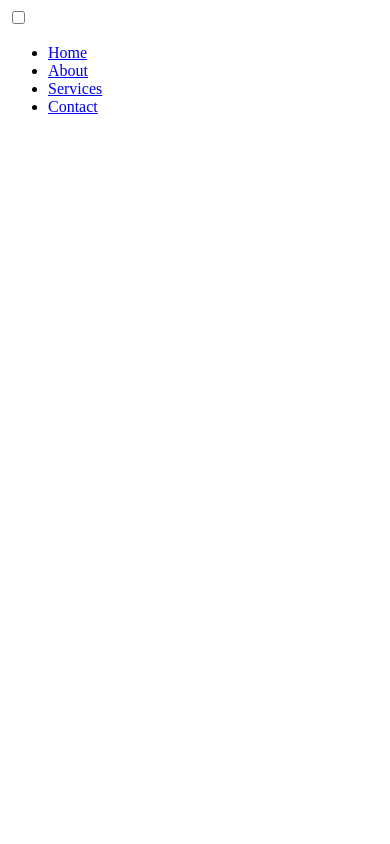
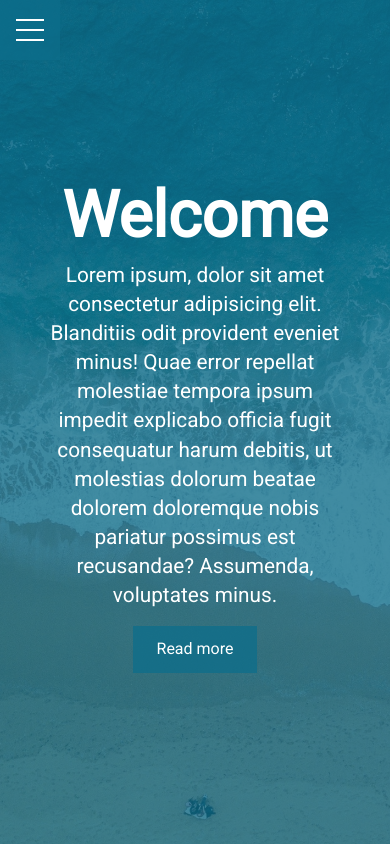
Before and after one commit to marceautassin/HTML-CSS, a plain HTML site: page Hamburger_overlay_menu/index.html in a window 390 px wide. Drawn offline with Linux system fonts and the light colour scheme.

Commit message:
Hamburger menu full CSS done

```diff
--- a/Hamburger_overlay_menu/css/menu.css
+++ b/Hamburger_overlay_menu/css/menu.css
@@ -0,0 +1,156 @@
+.menu-wrap {
+  position: fixed;
+  top: 0;
+  left: 0;
+  z-index: 1;
+}
+
+.menu-wrap .toggler {
+  position: absolute;
+  top: 0;
+  left: 0;
+  z-index: 2;
+  cursor: pointer;
+  width: 50px;
+  height: 50px;
+  opacity: 0;
+}
+
+.menu-wrap .hamburger {
+  background: var(--primary-color);
+  position: absolute;
+  top: 0;
+  left: 0;
+  z-index: 1;
+  height: 60px;
+  width: 60px;
+  padding: 1rem;
+  display: flex;
+  align-items: center;
+  justify-content: center;
+}
+
+/* Hamburger Line */
+
+.menu-wrap .hamburger>div {
+  position: relative;
+  flex: none;
+  width: 100%;
+  height: 2px;
+  background: #ffff;
+  display: flex;
+  align-items: center;
+  justify-content: center;
+  transition: all 0.4s ease;
+}
+
+/* Hamburger Lines - Top & Bottome */
+
+.menu-wrap .hamburger>div::before,
+.menu-wrap .hamburger>div::after {
+  content: "";
+  position: absolute;
+  z-index: 1;
+  top: -10px;
+  width: 100%;
+  height: 2px;
+  background: inherit;
+}
+
+
+.menu-wrap .hamburger>div::after {
+  top: 10px;
+}
+
+/* Toggler Animation */
+
+.menu-wrap .toggler:checked+.hamburger>div {
+  transform: rotate(135deg);
+}
+
+
+/* Turns lines into X */
+
+.menu-wrap .toggler:checked+.hamburger>div::before,
+.menu-wrap .toggler:checked+.hamburger>div::after {
+  top: 0;
+  transform: rotate(90deg);
+}
+
+/* Rotate on hover when checked */
+
+.menu-wrap .toggler:checked:hover+.hamburger>div {
+  transform: rotate(225deg);
+}
+
+/* Show menu */
+
+.menu-wrap .toggler:checked~.menu {
+  visibility: visible;
+}
+
+
+.menu-wrap .toggler:checked~.menu>div {
+  transform: scale(1);
+  transition-duration: var(--menu-speed);
+}
+
+
+.menu-wrap .toggler:checked~.menu>div>div {
+  opacity: 1;
+  transition: opacity 0.4s ease 0.4s;
+}
+
+.menu-wrap .menu {
+  position: fixed;
+  top: 0;
+  left: 0;
+  width: 100%;
+  height: 100%;
+  visibility: hidden;
+  overflow: hidden;
+  display: flex;
+  align-items: center;
+  justify-content: center;
+}
+
+.menu-wrap .menu>div {
+  background: var(--overlay-color);
+  width: 300vw;
+  height: 300vw;
+  display: flex;
+  flex: none;
+  align-items: center;
+  justify-content: center;
+  transform: scale(0);
+  transition: all 0.4s ease;
+  border-radius: 50%;
+}
+
+
+.menu-wrap .menu>div>div {
+  text-align: center;
+  max-width: 90vw;
+  max-height: 100vh;
+  opacity: 0;
+  transition: opacity 0.4s ease;
+}
+
+
+.menu-wrap .menu>div>div>ul>li {
+  list-style: none;
+  color: #ffff;
+  font-size: 1.5rem;
+  padding: 1rem;
+}
+
+
+.menu-wrap .menu>div>div>ul>li>a {
+  color: inherit;
+  text-decoration: none;
+  transition: color 0.4s ease;
+}
+
+.menu-wrap .menu>div>div>ul>li>a:hover {
+  color: var(--secondary-color);
+}
--- a/Hamburger_overlay_menu/css/style.css
+++ b/Hamburger_overlay_menu/css/style.css
@@ -0,0 +1,74 @@
+:root {
+  --primary-color: rgba(13, 110, 139, 0.75);
+  --secondary-color: rgba(229, 148, 0, 0.9);
+  --overlay-color: rgba(24, 39, 51, 0.85);
+  --menu-speed: 0.75s;
+}
+
+* {
+  margin: 0;
+  padding: 0;
+  box-sizing: border-box;
+}
+
+body {
+  font-family: 'Roboto', sans-serif;
+  line-height: 1.4;
+}
+
+.container {
+  max-width: 960px;
+  margin: auto;
+  overflow: hidden;
+  padding: 0 3rem;
+}
+
+#showcase {
+  background: var(--primary-color);
+  color: #ffff;
+  height: 100vh;
+  position: relative;
+}
+
+#showcase:before {
+  content: '';
+  background: url('../img/showcase.jpg') no-repeat center center/cover;
+  position: absolute;
+  top: 0;
+  left: 0;
+  width: 100%;
+  height: 100%;
+  z-index: -1;
+}
+
+#showcase .showcase-container {
+  display: flex;
+  flex-direction: column;
+  align-items: center;
+  justify-content: center;
+  text-align: center;
+  height: 100%;
+}
+
+#showcase h1 {
+  font-size: 4rem;
+}
+
+#showcase p {
+  font-size: 1.3rem;
+}
+
+.btn {
+  text-decoration: none;
+  display: inline-block;
+  border: none;
+  background: var(--primary-color);
+  color: #ffff;
+  padding: 0.75rem 1.5rem;
+  margin-top: 1rem;
+  transition: all 1s ease-out;
+}
+
+/* .btn:hover {
+  opacity: 0.7; */
+/* } */
--- a/Hamburger_overlay_menu/index.html
+++ b/Hamburger_overlay_menu/index.html
@@ -4,6 +4,7 @@
 <head>
   <meta charset="UTF-8">
   <meta name="viewport" content="width=device-width, initial-scale=1.0">
+  <link href="https://fonts.googleapis.com/css2?family=Roboto" rel="stylesheet">
   <link rel="stylesheet" href="css/style.css">
   <link rel="stylesheet" href="css/menu.css">
   <title>Hamburger overlay menu</title>
@@ -28,6 +29,16 @@
       </div>
     </div>
   </div>
+
+  <div id="showcase">
+    <div class="container showcase-container">
+      <h1>Welcome</h1>
+      <p>Lorem ipsum, dolor sit amet consectetur adipisicing elit. Blanditiis odit provident eveniet minus! Quae error
+        repellat molestiae tempora ipsum impedit explicabo officia fugit consequatur harum debitis, ut molestias dolorum
+        beatae dolorem doloremque nobis pariatur possimus est recusandae? Assumenda, voluptates minus.</p>
+      <a href="#" class="btn">Read more</a>
+    </div>
+  </div>
 </body>
 
 </html>
```
